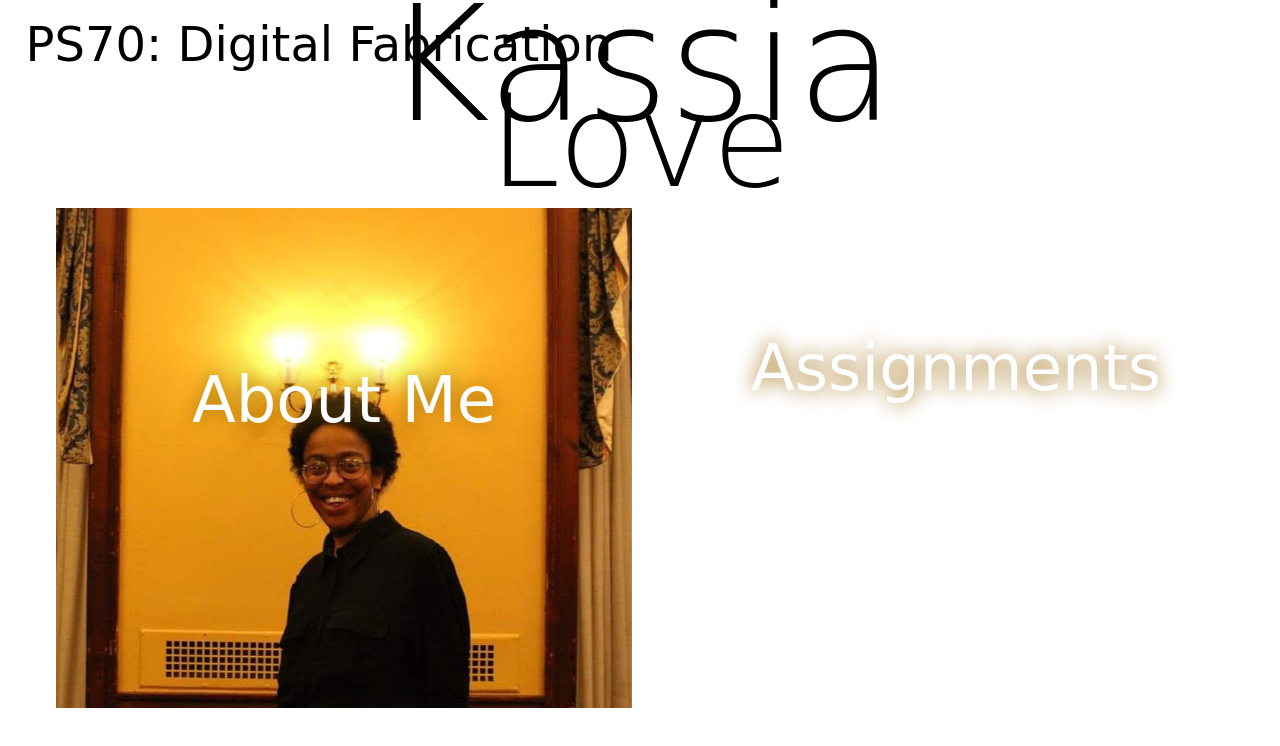
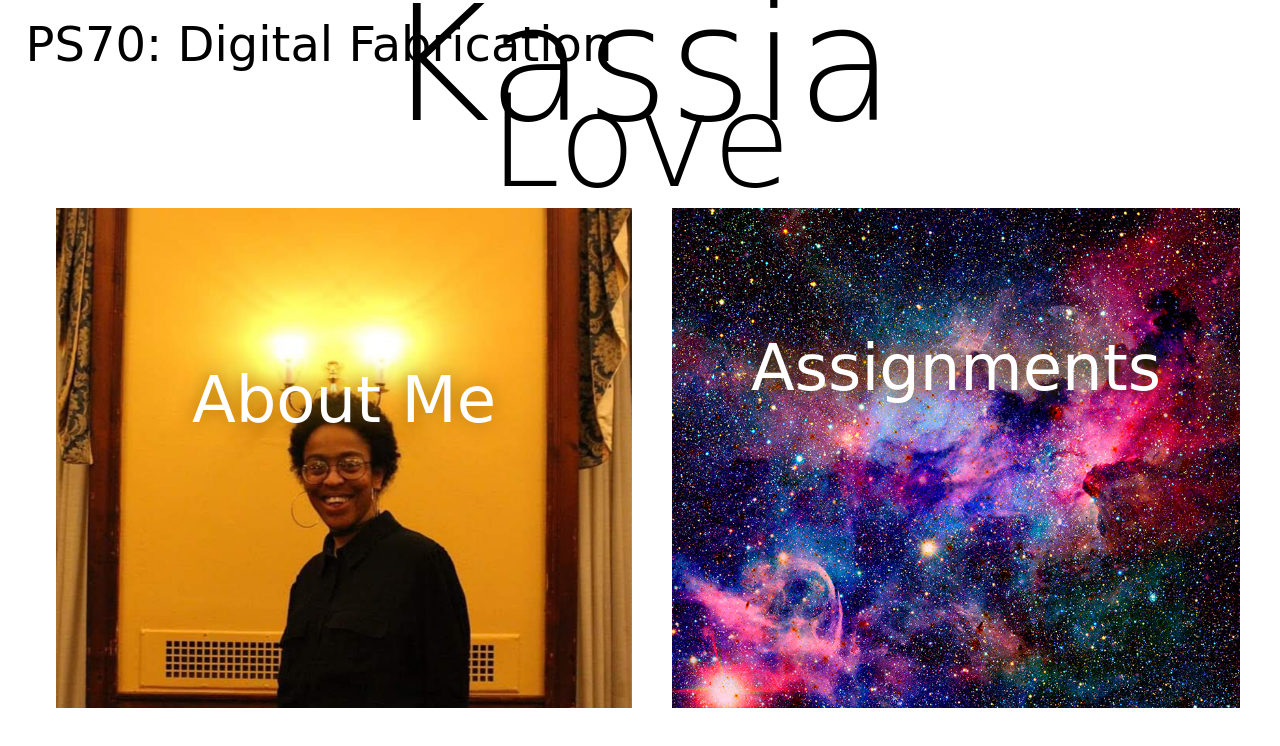
Before and after one commit to KassiaLove/PS70-assignments, a plain HTML site: page index.html in a window 1280 px wide. Drawn offline with Linux system fonts and the light colour scheme; a web font is replaced by a local one.

Commit message:
Update index.html

```diff
--- a/index.html
+++ b/index.html
@@ -46,7 +46,7 @@
 
 
           <a href="assignments.html">     <div class="portfolio-item">
-             <div class="portfolio-img-background" style="background-image: url(images/assignmnets.jpg)"></div>
+             <div class="portfolio-img-background" style="background-image: url(images/assignments.jpg)"></div>
 
               <div class="img-text">
                 <div class="logo">
```
